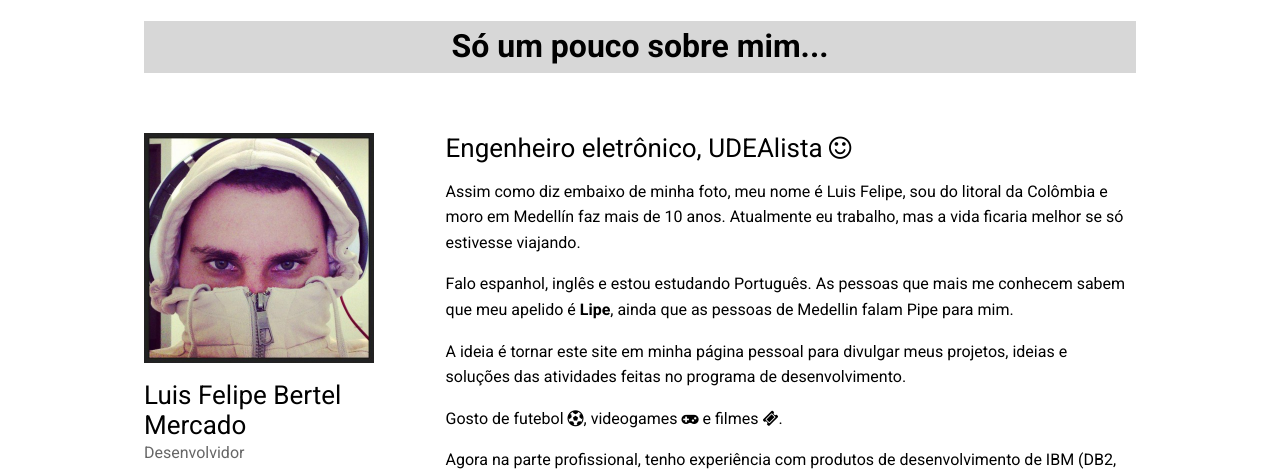
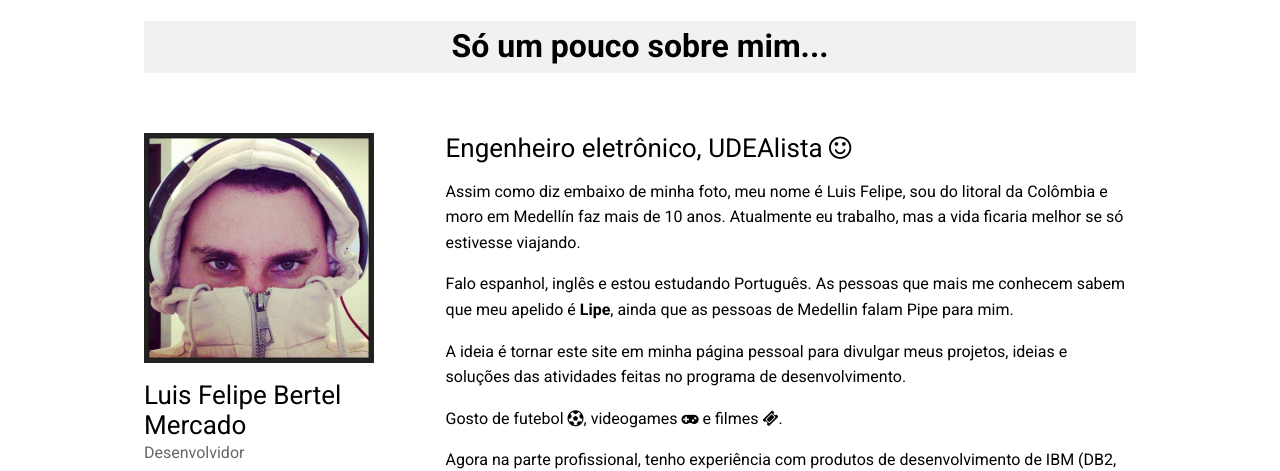
Before and after one commit to ellipe/portfolio, a plain HTML site: page index.html in a window 1280 px wide. Shown: the top 471 px of the page. Drawn offline with nearby package versions, Linux system fonts and the light colour scheme.

Commit message:
CSS Changes

```diff
--- a/css/style.css
+++ b/css/style.css
@@ -15,7 +15,7 @@ body {
 	text-align: center;
 	/*padding-bottom: 30px;*/
 	margin-bottom: 50px;
-	background-color: rgba(122, 122, 122, 0.3);
+	background-color: rgba(122, 122, 122, 0.1);
 
 }
 
```
